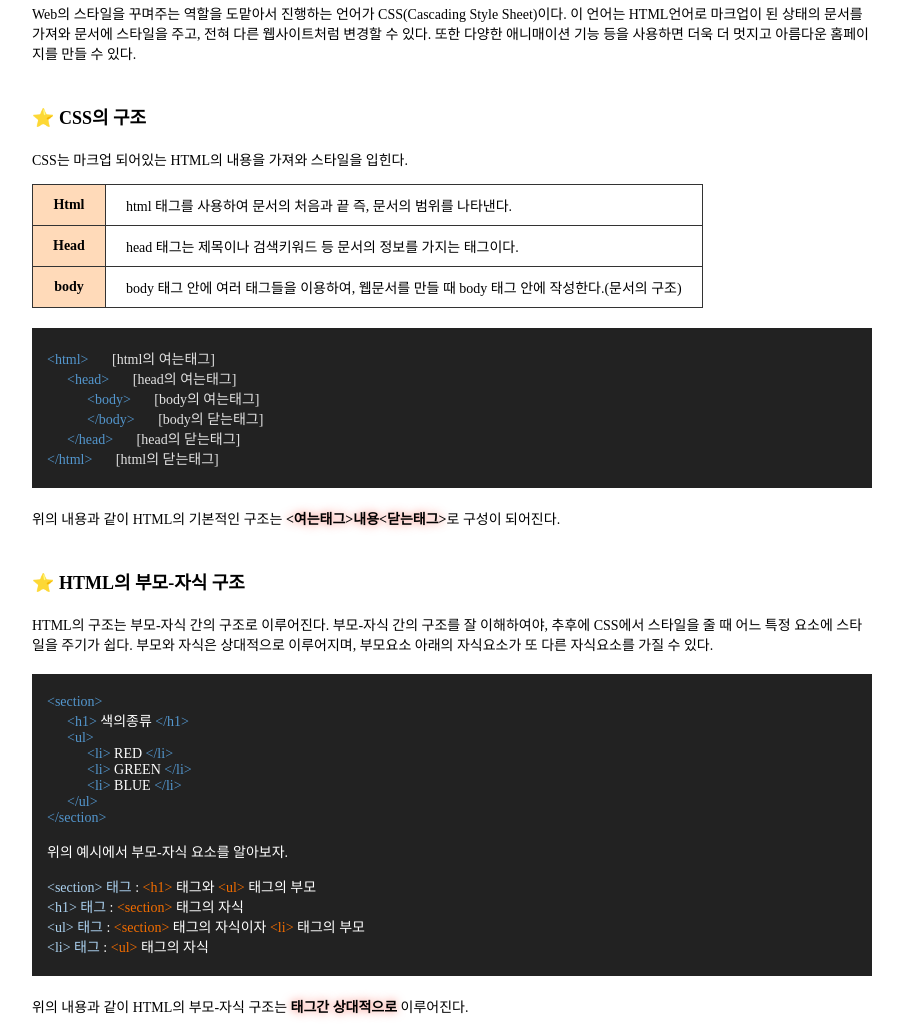
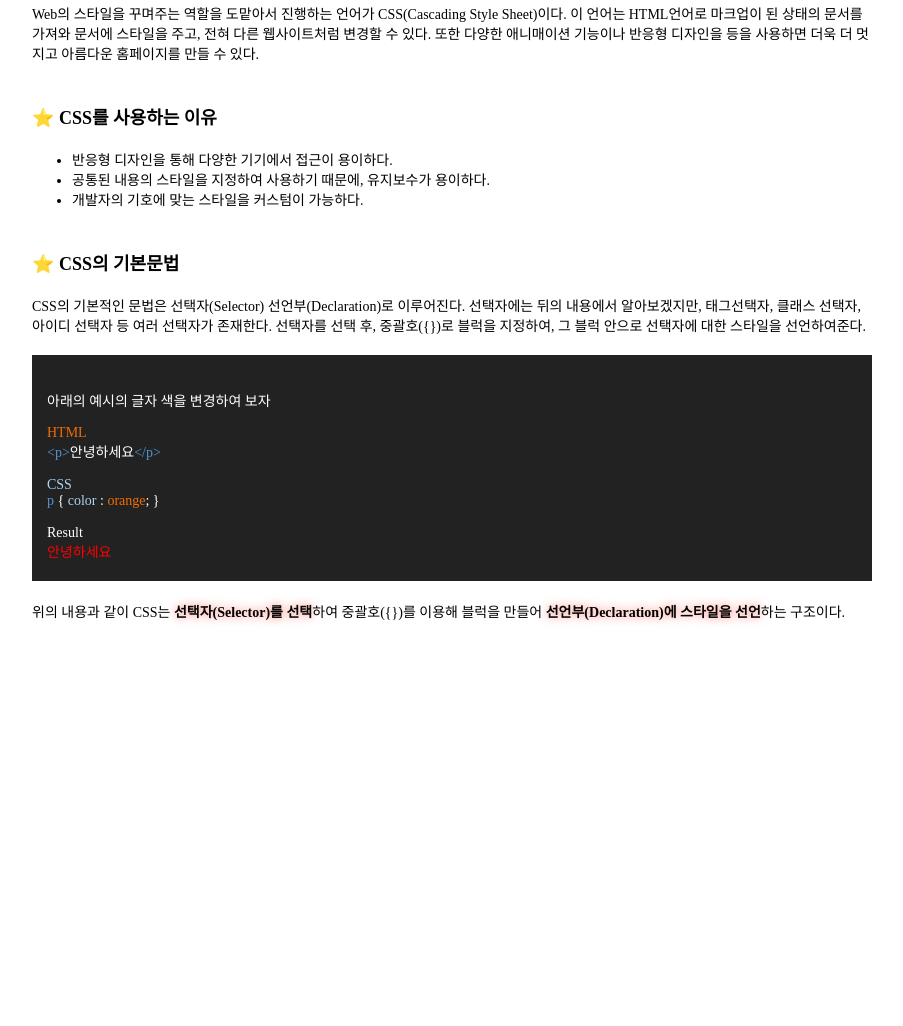
Before and after one commit to JJSEONG/web-studyNote, a plain HTML site: page csslist/concept.html in a window 1280 px wide. Shown: the part 385-1411 px from the top of the page, without its empty margins (188-1091 px from the left). After the commit the page ends 1016 px from the top, so only its background shows below. Drawn offline with Linux system fonts and the light colour scheme; a web font is replaced by a local one.

Commit message:
css concept complete

```diff
--- a/csslist/concept.html
+++ b/csslist/concept.html
@@ -46,66 +46,41 @@
       <h3>⭐️ 사전적 정의</h3>
       <p>종속형 시트 또는 캐스케이딩 스타일 시트(Cascading Style Sheets, CSS)는 마크업 언어가 실제 표시되는 방법을 기술하는 스타일 언어(style sheet language)로, HTML과 XHTML에 주로 쓰이며, XML에서도 사용할 수 있다. W3C의 표준이며, 레이아웃과 스타일을 정의할 때의 자유도가 높다. 기본 파일명은 style.css이다. 마크업 언어(ex: HTML)가 웹사이트의 몸체를 담당한다면 CSS는 옷과 액세서리처럼 꾸미는 역할을 담당한다고 할 수 있다. 즉, HTML 구조는 그대로 두고 CSS 파일만 변경해도 전혀 다른 웹사이트처럼 꾸밀 수 있다. 현재 개발 중인 CSS3의 경우 그림자 효과, 그라데이션, 변형 등 그래픽 편집 프로그램으로 제작한 이미지를 대체할 수 있는 기능이 추가되었다. 또한 다양한 애니메이션 기능이 추가되어 어도비 플래시를 어느 정도 대체하고 있다.</p>
       <p class="source">출처 : https://ko.wikipedia.org/wiki/CSS</p>
-      <p>Web의 스타일을 꾸며주는 역할을 도맡아서 진행하는 언어가 CSS(Cascading Style Sheet)이다. 이 언어는 HTML언어로 마크업이 된 상태의 문서를 가져와 문서에 스타일을 주고, 전혀 다른 웹사이트처럼 변경할 수 있다. 또한 다양한 애니매이션 기능 등을 사용하면 더욱 더 멋지고 아름다운 홈페이지를 만들 수 있다.</p>
+      <p>Web의 스타일을 꾸며주는 역할을 도맡아서 진행하는 언어가 CSS(Cascading Style Sheet)이다. 이 언어는 HTML언어로 마크업이 된 상태의 문서를 가져와 문서에 스타일을 주고, 전혀 다른 웹사이트처럼 변경할 수 있다. 또한 다양한 애니매이션 기능이나 반응형 디자인을 등을 사용하면 더욱 더 멋지고 아름다운 홈페이지를 만들 수 있다.</p>
     </section>
     <!-- // Main title -->
 
-    <!-- html의 구조 -->
+    <!-- CSS의 사용이유 -->
     <section class="container-white list-title">
-      <h3>⭐️ CSS의 구조</h3>
-      <p>CSS는 마크업 되어있는 HTML의 내용을 가져와 스타일을 입힌다.</p>
-      <table class="table">
-        <tr>
-          <th>Html</th>
-          <td>html 태그를 사용하여 문서의 처음과 끝 즉, 문서의 범위를 나타낸다.</td>
-        </tr>
-        <tr>
-          <th>Head</th>
-          <td>head 태그는 제목이나 검색키워드 등 문서의 정보를 가지는 태그이다.</td>
-        </tr>
-        <tr>
-          <th>body</th>
-          <td>body 태그 안에 여러 태그들을 이용하여, 웹문서를 만들 때 body 태그 안에 작성한다.(문서의 구조)</td>
-        </tr>
-      </table>
-      <div class="linewrap">
-        <span class="firstline">&lt;html&gt;</span> <span class="subtext">[html의 여는태그]</span><br>
-        <span class="secondline">&lt;head&gt;</span> <span class="subtext">[head의 여는태그]</span><br>
-        <span class="thirdline">&lt;body&gt;</span> <span class="subtext">[body의 여는태그]</span><br>
-        <span class="thirdline">&lt;/body&gt;</span> <span class="subtext">[body의 닫는태그]</span><br>
-        <span class="secondline">&lt;/head&gt;</span> <span class="subtext">[head의 닫는태그]</span><br>
-        <span class="firstline">&lt;/html&gt;</span> <span class="subtext">[html의 닫는태그]</span>
-      </div>
-      <p>위의 내용과 같이 HTML의 기본적인 구조는 <span class="accent">&lt;여는태그&gt;내용&lt;닫는태그&gt;</span>로 구성이 되어진다.</p>
+      <h3>⭐️ CSS를 사용하는 이유</h3>
+      <ul class="ullist-ex">
+        <li>반응형 디자인을 통해 다양한 기기에서 접근이 용이하다.</li>
+        <li>공통된 내용의 스타일을 지정하여 사용하기 때문에, 유지보수가 용이하다.</li>
+        <li>개발자의 기호에 맞는 스타일을 커스텀이 가능하다.</li>
+      </ul>
     </section>
-    <!-- // html의 구조 -->
+    <!-- // CSS의 사용이유 -->
 
-    <!-- 부모-자식의 구조 -->
+    <!-- CSS의 기본문법 -->
     <section class="container-white list-title">
-      <h3>⭐️ HTML의 부모-자식 구조</h3>
-      <p>HTML의  구조는 부모-자식 간의 구조로 이루어진다. 부모-자식 간의 구조를 잘 이해하여야, 추후에 CSS에서 스타일을 줄 때 어느 특정 요소에 스타일을 주기가 쉽다. 부모와 자식은 상대적으로 이루어지며, 부모요소 아래의 자식요소가 또 다른 자식요소를 가질 수 있다.</p>
+      <h3>⭐️ CSS의 기본문법</h3>
+      <p>CSS의 기본적인 문법은 선택자(Selector) 선언부(Declaration)로 이루어진다. 선택자에는 뒤의 내용에서 알아보겠지만, 태그선택자, 클래스 선택자, 아이디 선택자 등 여러 선택자가 존재한다. 선택자를 선택 후, 중괄호({})로 블럭을 지정하여, 그 블럭 안으로 선택자에 대한 스타일을 선언하여준다.</p>
       <div class="linewrap">
         <span class="line">
-          &lt;section&gt;
-          <div class="secondline">&lt;h1&gt; <span class="white">색의종류</span> &lt;/h1&gt;</div>
-          <div class="secondline">&lt;ul&gt;</div>
-          <div class="thirdline">&lt;li&gt; <span class="white">RED</span> &lt;/li&gt;</div>
-          <div class="thirdline">&lt;li&gt; <span class="white">GREEN</span> &lt;/li&gt;</div>
-          <div class="thirdline">&lt;li&gt; <span class="white">BLUE</span> &lt;/li&gt;</div>
-          <div class="secondline">&lt;/ul&gt;</div>
-          &lt;/section&gt;
           <div class="white">
-            <p>위의 예시에서 부모-자식 요소를 알아보자.</p>
-            <p><span class="skyblue">&lt;section&gt; 태그</span> : <span class="orange">&lt;h1&gt;</span> 태그와 <span class="orange">&lt;ul&gt;</span> 태그의 부모</p>
-            <p><span class="skyblue">&lt;h1&gt; 태그</span> : <span class="orange">&lt;section&gt;</span> 태그의 자식</p>
-            <p><span class="skyblue">&lt;ul&gt; 태그</span> : <span class="orange">&lt;section&gt;</span> 태그의 자식이자 <span class="orange">&lt;li&gt;</span> 태그의 부모</p>
-            <p><span class="skyblue">&lt;li&gt; 태그</span> : <span class="orange">&lt;ul&gt;</span> 태그의 자식</p>
+            <p>아래의 예시의 글자 색을 변경하여 보자</p>
           </div>
+          <span class="orange">HTML</span><br>
+          &lt;p&gt;<span class="white">안녕하세요</span>&lt;/p&gt;<br><br>
+          <span class="skyblue">CSS</span><br>
+          p <span class="white">{ <span class="skyblue">color</span> : <span class="orange">orange</span>; }</span><br><br>
+          <span class="white">Result</span>
+          <p class="colorex">안녕하세요</p>
         </span>
       </div>
-      <p>위의 내용과 같이 HTML의 부모-자식 구조는 <span class="accent">태그간 상대적으로</span> 이루어진다.</p>
+      <p>위의 내용과 같이 CSS는 <span class="accent">선택자(Selector)를 선택</span>하여 중괄호({})를 이용해 블럭을 만들어 <span class="accent">선언부(Declaration)에 스타일을 선언</span>하는 구조이다.</p>
     </section>
-    <!-- // 부모-자식의 구조 -->
+    <!-- // CSS의 기본문법 -->
   </main>
 </body>
 </html>
--- a/htmllist/css/example.css
+++ b/htmllist/css/example.css
@@ -192,3 +192,7 @@ dd {
   display: inline-block;
 }
 /* // git list-ex */
+.colorex {
+  color: red;
+  margin: 0 !important;
+}
```
